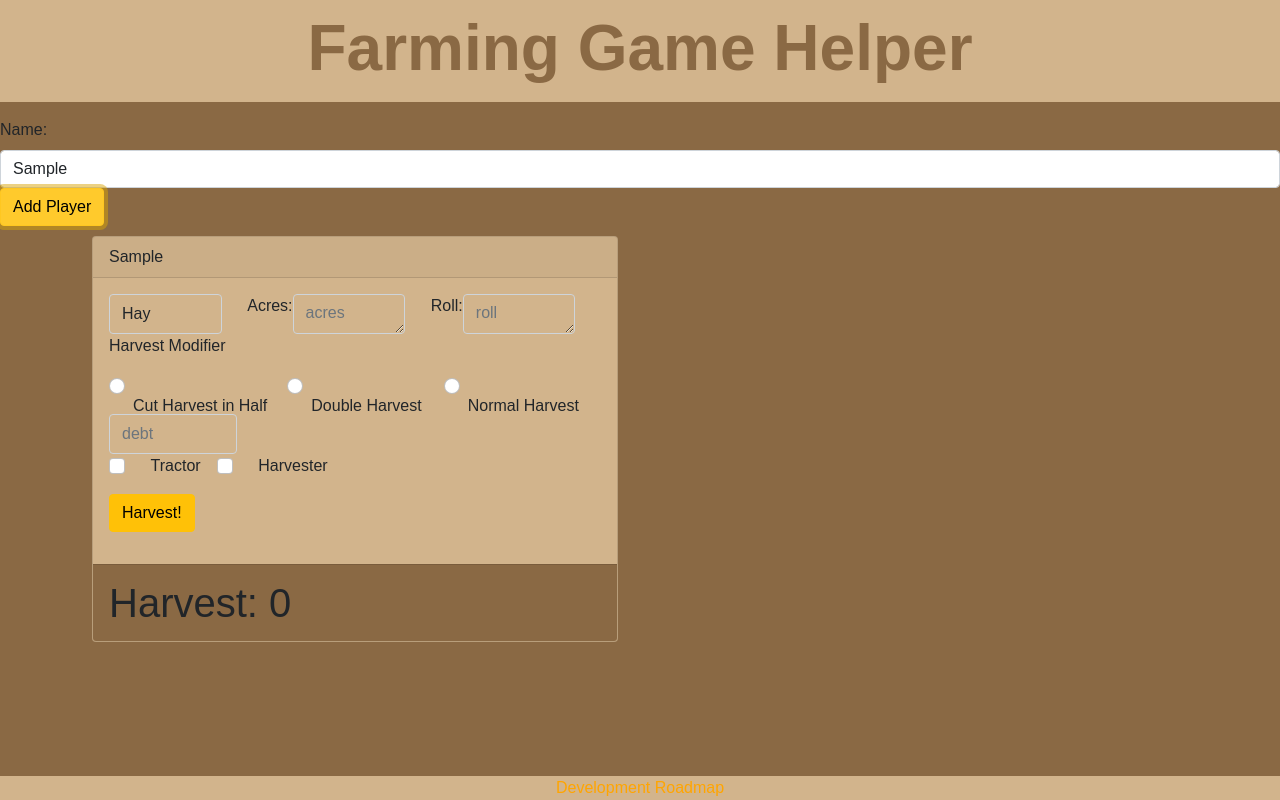
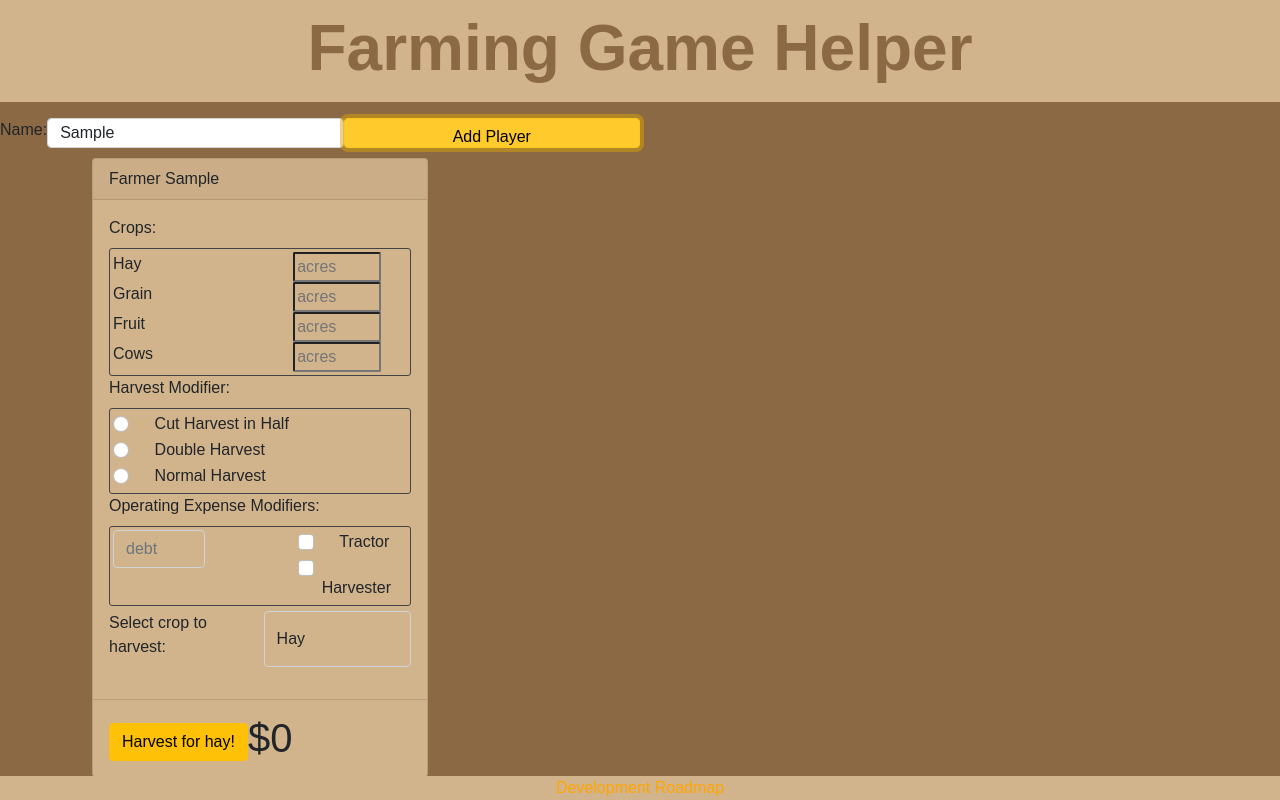
Before and after one commit to Twin-2/FarmingGame-helper, a React (Create React App) app: page / in a window 1280 px wide. Both pictures are taken after typing "Sample" into the empty fields and a click on the button "Add Player". Built offline with nearby package versions, Linux system fonts and the light colour scheme.

Commit message:
fixed plaayer cards css

```diff
--- a/src/App.js
+++ b/src/App.js
@@ -18,7 +18,7 @@ function App() {
   return (
     <>
       <Header />
-      <Form onSubmit={(e) => addPlayer(e)}>
+      <Form className="addName" onSubmit={(e) => addPlayer(e)}>
         <Form.Label>Name:</Form.Label>
         <Form.Control id="name" type="text" placeholder="Player1" />
         <Button type="submit" variant="warning">
@@ -26,9 +26,9 @@ function App() {
         </Button>
       </Form>
       <Container>
-        <Row>
+        <Row className="playerCards">
           {players.map((player) => (
-            <Col xs={12} lg={6}>
+            <Col xs={12} lg={4}>
               <Player name={player} />
             </Col>
           ))}
--- a/src/App.scss
+++ b/src/App.scss
@@ -11,6 +11,8 @@ body {
   padding: 0;
   font-family: Copperplate, sans-serif;
   background-color: rgb(138, 105, 68);
+  min-width: 500px;
+  overflow: auto;
 }
 
 // body {
@@ -24,4 +26,17 @@ body {
   flex: 1;
   height: 100%;
   padding-bottom: 40px;
+
+  .playerCards {
+    height: 500px;
+  }
+  .addName {
+    display: flex;
+    flex-direction: row;
+    width: 50%;
+    height: 30px;
+    button {
+      width: 100%;
+    }
+  }
 }
--- a/src/components/form/_form.scss
+++ b/src/components/form/_form.scss
@@ -7,13 +7,11 @@ section {
 
     .form-group {
       display: flex;
-      flex-direction: row;
-      height: 40px;
+      flex-direction: column;
     }
 
     .form-control {
-      width: 10vw;
-      margin-right: 2vw;
+      width: 50%;
       background-color: tan;
     }
 
@@ -23,4 +21,50 @@ section {
       border-radius: 2px;
     }
   }
+
+  .cropsInput {
+    border: 1px solid $black;
+    border-radius: 3px;
+    width: 100%;
+    padding: 3px;
+    height: 100%;
+
+    .col-12 {
+      display: flex;
+      flex-direction: row;
+      justify-content: space-between;
+    }
+
+    input {
+      width: 30%;
+    }
+  }
+  .modifyerInput {
+    border: 1px solid $black;
+    border-radius: 3px;
+    width: 100%;
+    padding: 3px;
+    height: 100%;
+    display: flex;
+    flex-direction: column;
+    justify-content: space-between;
+  }
+
+  .opInput {
+    border: 1px solid $black;
+    border-radius: 3px;
+    width: 100%;
+    padding: 3px;
+    height: 100%;
+    display: flex;
+    flex-direction: row;
+    justify-content: space-between;
+  }
+
+  #selectCrop {
+    flex-direction: row;
+    justify-content: space-between;
+    padding-top: 5px;
+    // align-items: center;
+  }
 }
--- a/src/components/form/harvestInput.js
+++ b/src/components/form/harvestInput.js
@@ -1,11 +1,14 @@
-import { useState } from "react";
-import { Button, Form, InputGroup } from "react-bootstrap";
+import { useState, useEffect } from "react";
+import { Form } from "react-bootstrap";
+import { Container, Row, Col } from "react-bootstrap";
 
 function HarvestInput(props) {
   const [crop, setCrop] = useState("hay");
-  const [acres, setAcres] = useState(0);
-  const [roll, setRoll] = useState(0);
-  const [debt, setDebt] = useState(0);
+  const [acresHay, setAcresHay] = useState(10);
+  const [acresGrain, setAcresGrain] = useState(10);
+  const [acresFruit, setAcresFruit] = useState(0);
+  const [acresCows, setAcresCows] = useState(0);
+  const [debt, setDebt] = useState(10000);
   const [equipment, setEquipment] = useState({
     tractor: false,
     harvester: false,
@@ -13,9 +16,6 @@ function HarvestInput(props) {
 
   const formSubmit = (e) => {
     e.preventDefault();
-    // console.log(e.target.tractor.value);
-    let formData = { crop, acres, roll, debt, equipment };
-    props.formSubmit(formData);
   };
 
   const handleEquipmentSet = (e) => {
@@ -26,34 +26,80 @@ function HarvestInput(props) {
     }
   };
 
+  useEffect(() => {
+    let profile = {
+      crops: {
+        hay: acresHay,
+        grain: acresGrain,
+        fruit: acresFruit,
+        cows: acresCows,
+      },
+      equipment: equipment,
+      debt: debt,
+      crop: crop,
+    };
+    props.setPlayer(profile);
+  }, [crop, acresCows, acresFruit, acresHay, acresGrain, debt, equipment]);
+
   return (
     <section>
       <Form onSubmit={(e) => formSubmit(e)}>
         <Form.Group>
-          <Form.Control as="select" onChange={(e) => setCrop(e.target.value)}>
-            <option value="hay">Hay</option>
-            <option value="grain">Grain</option>
-            <option value="fruit">Fruit</option>
-            <option value="cows">Cows</option>
-          </Form.Control>
-          <span>Acres: </span>
-          <Form.Control
+          <Form.Label>Crops: </Form.Label>
+          <Container className="cropsInput">
+            <Row>
+              <Col xs={12}>
+                <label>Hay </label>
+                <input
+                  onChange={(e) => setAcresHay(e.target.value)}
+                  type="number"
+                  name="hay"
+                  placeholder="acres"
+                  min="10"
+                  step="10"
+                />
+              </Col>
+              <Col xs={12}>
+                <label>Grain </label>
+                <input
+                  onChange={(e) => setAcresGrain(e.target.value)}
+                  type="number"
+                  name="gain"
+                  placeholder="acres"
+                  min="10"
+                  step="10"
+                />
+              </Col>
+              <Col xs={12}>
+                <label>Fruit </label>
+                <input
                   as="textarea"
-            onChange={(e) => setAcres(e.target.value)}
-            type="text"
-            name="Acres"
+                  onChange={(e) => setAcresFruit(e.target.value)}
+                  type="number"
+                  name="fruit"
                   placeholder="acres"
+                  min="0"
+                  step="5"
                 />
-          <span>Roll: </span>
-          <Form.Control
+              </Col>
+              <Col xs={12}>
+                <label>Cows </label>
+                <input
                   as="textarea"
-            onChange={(e) => setRoll(e.target.value)}
+                  onChange={(e) => setAcresCows(e.target.value)}
                   type="number"
-            placeholder="roll"
+                  name="cows"
+                  placeholder="acres"
+                  min="0"
+                  step="10"
                 />
+              </Col>
+            </Row>
+          </Container>
         </Form.Group>
-        <p>Harvest Modifier</p>
         <Form.Group onChange={(e) => props.setModifier(e.target.value)}>
+          <Form.Label>Harvest Modifier:</Form.Label>
+          <div className="modifyerInput">
             <Form.Check
               inline
               label="Cut Harvest in Half"
@@ -75,7 +121,10 @@ function HarvestInput(props) {
               type="radio"
               value="1"
             />
+          </div>
         </Form.Group>
+        <Form.Label>Operating Expense Modifiers: </Form.Label>
+        <div className="opInput">
           <Form.Group>
             <Form.Control
               as="input"
@@ -100,9 +149,16 @@ function HarvestInput(props) {
               value="harvester"
             />
           </Form.Group>
-        <Button type="submit" variant="warning">
-          Harvest!
-        </Button>
+        </div>
+        <Form.Group id="selectCrop">
+          <Form.Label>Select crop to harvest: </Form.Label>
+          <Form.Control as="select" onChange={(e) => setCrop(e.target.value)}>
+            <option value="hay">Hay</option>
+            <option value="grain">Grain</option>
+            <option value="fruit">Fruit</option>
+            <option value="cows">Cows</option>
+          </Form.Control>
+        </Form.Group>
       </Form>
     </section>
   );
--- a/src/components/harvest/harvest.js
+++ b/src/components/harvest/harvest.js
@@ -1,26 +1,46 @@
 import harvestTable from "../../lib/harvestTable";
 import operatingExpense from "../../lib/operatingExpense";
+import { Button } from "react-bootstrap";
+import { useState } from "react";
 
 function Harvest(props) {
+  const [harvest, setHarvest] = useState(0);
+
+  function getRandomIntInclusive(min, max) {
+    min = Math.ceil(min);
+    max = Math.floor(max);
+    return Math.floor(Math.random() * (max - min + 1) + min);
+  }
+
   function calculateHarvest(crop, acres, roll) {
     let harvestValue = harvestTable[crop][roll] * acres;
     return harvestValue * props.modifier;
   }
 
-  function income(crops, acres, roll) {
+  function income(crops, acres) {
+    const roll = getRandomIntInclusive(1, 6);
+    console.log(roll);
     let op = operatingExpense(props.player);
     console.log("OP", op);
     const harvestCalcaulation = calculateHarvest(crops, acres, roll);
     let income = harvestCalcaulation - op;
     console.log("income", income);
-    return income;
+    setHarvest(income);
   }
 
-  const harvest = props.player.crop
-    ? income(props.player.crop, props.player.acres, props.player.roll)
-    : 0;
-
-  return <div className="harvest">Harvest: {harvest}</div>;
+  return (
+    <div className="harvest">
+      <Button
+        onClick={() =>
+          income(props.player.crop, props.player.crops[props.player.crop])
+        }
+        variant="warning"
+      >
+        Harvest for {props.player.crop}!
+      </Button>
+      ${harvest}
+    </div>
+  );
 }
 
 export default Harvest;
--- a/src/components/players/playerCard.js
+++ b/src/components/players/playerCard.js
@@ -6,20 +6,13 @@ import { Card } from "react-bootstrap";
 function Player(props) {
   const [player, setPlayer] = useState({});
   const [modifier, setModifier] = useState(1);
-  // console.log(modifier);
-  const handleFormSubmit = (formData) => {
-    setPlayer(formData);
-  };
 
   return (
     <Card>
-      <Card.Header>{props.name}</Card.Header>
+      <Card.Header>Farmer {props.name}</Card.Header>
       <Card.Body>
         <Card.Text>
-          <HarvestInput
-            formSubmit={handleFormSubmit}
-            setModifier={setModifier}
-          />
+          <HarvestInput setPlayer={setPlayer} setModifier={setModifier} />
         </Card.Text>
       </Card.Body>
       <Card.Footer>
--- a/src/components/players/playerCard.scss
+++ b/src/components/players/playerCard.scss
@@ -11,8 +11,10 @@
   }
   .card-body {
     background-color: $lightBrown;
+    display: flex;
+    height: 100%;
   }
   .card-footer {
-    background-color: $darkBrown;
+    background-color: $lightBrown;
   }
 }
--- a/src/lib/operatingExpense.js
+++ b/src/lib/operatingExpense.js
@@ -18,7 +18,7 @@ export default function operatingExpense(player) {
       Math.floor(Math.random() * (operatingExpenseTable.length - 0))
     ];
   console.log("raw OP", operatingExpense);
-  console.log(typeof parseInt(player.acres));
+  console.log(typeof parseInt(player.crops[player.crop]));
   switch (operatingExpense) {
     case "noHarvester":
       if (!player.equipment.harvester) {
@@ -35,7 +35,7 @@ export default function operatingExpense(player) {
     case "debt":
       return player.debt * 0.1;
     case "acres":
-      return parseInt(player.acres * 100);
+      return parseInt(player.crops[player.crop] * 100);
     default:
       return operatingExpense;
   }
--- a/src/lib/vars.scss
+++ b/src/lib/vars.scss
@@ -1,3 +1,4 @@
 $gutter: 10px;
 $lightBrown: tan;
 $darkBrown: rgb(138, 105, 68);
+$black: #444;
```
Lines whose indentation alone changed are shown as unchanged.
